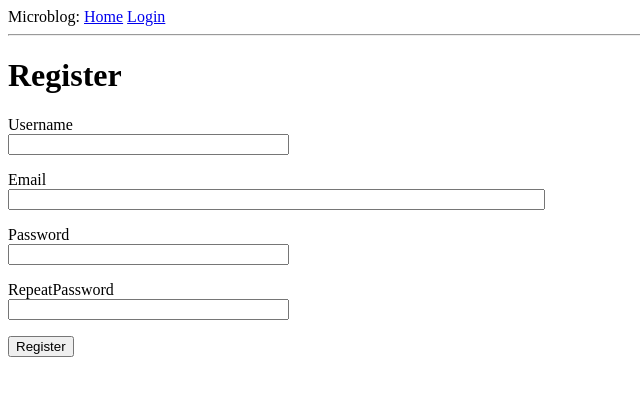
After one commit to SamuelBanya/flaskmicroblog, a Flask app: page /register in a window 1280 px wide. The commit adds this page. Shown: the top 396 px of the page, without its empty margins (0-640 px from the left). Run offline with Flask 3, Linux system fonts and the light colour scheme.

Commit message:
Adding latest changes from part V

```diff
--- a/app/__init__.py
+++ b/app/__init__.py
@@ -3,10 +3,13 @@ from flask import Flask
 from config import Config
 from flask_sqlalchemy import SQLAlchemy
 from flask_migrate import Migrate
+from flask_login import LoginManager
 
 app = Flask(__name__)
 app.config.from_object(Config)
 db = SQLAlchemy(app)
 migrate = Migrate(app, db)
+login = LoginManager(app)
+login.login_view = "login"
 
 from app import routes, models
--- a/app/forms.py
+++ b/app/forms.py
@@ -1,7 +1,10 @@
 #!/usr/bin/env python3
 from flask_wtf import FlaskForm
 from wtforms import StringField, PasswordField, BooleanField, SubmitField
-from wtforms.validators import DataRequired
+from wtforms.validators import ValidationError, DataRequired, Email, EqualTo
+import sqlalchemy as sa
+from app import db
+from app.models import User
 
 
 class LoginForm(FlaskForm):
@@ -9,3 +12,23 @@ class LoginForm(FlaskForm):
     password = StringField("Password", validators=[DataRequired()])
     remember_me = BooleanField("Remember Me")
     submit = SubmitField("Sign In")
+
+
+class RegistrationForm(FlaskForm):
+    username = StringField("Username", validators=[DataRequired()])
+    email = StringField("Email", validators=[DataRequired(), Email()])
+    password = StringField("Password", validators=[DataRequired()])
+    password2 = StringField(
+        "RepeatPassword", validators=[DataRequired(), EqualTo("password")]
+    )
+    submit = SubmitField("Register")
+
+    def validate_username(self, username):
+        user = db.session.scalar(sa.select(User).where(User.username == username.data))
+        if user is not None:
+            raise ValidationError("Please use a different username.")
+
+    def validate_email(self, email):
+        user = db.session.scalar(sa.select(User).where(User.email == email.data))
+        if user is not None:
+            raise ValidationError("Please use a different email address.")
--- a/app/routes.py
+++ b/app/routes.py
@@ -1,11 +1,17 @@
 #!/usr/bin/env python3
-from flask import render_template, flash, redirect, url_for
+from flask import render_template, flash, redirect, url_for, request
 from app import app
-from app.forms import LoginForm
+from app.forms import LoginForm, RegistrationForm
+from flask_login import current_user, login_user, logout_user, login_required
+import sqlalchemy as sa
+from app import db
+from app.models import User
+from urllib.parse import urlsplit
 
 
 @app.route("/")
 @app.route("/index")
+@login_required
 def index():
     user = {"username": "Sam"}
     posts = [
@@ -16,17 +22,45 @@ def index():
             "body": "The purple monkey was cute until it gave my Windows XP machine a virus!",
         },
     ]
-    return render_template("index.html", title="Home", user=user, posts=posts)
+    return render_template("index.html", title="Home Page", posts=posts)
 
 
 @app.route("/login", methods=["GET", "POST"])
 def login():
+    if current_user.is_authenticated:
+        return redirect(url_for("index"))
     form = LoginForm()
     if form.validate_on_submit():
-        flash(
-            "Login requested for user {}, remember_me={}".format(
-                form.username.data, form.remember_me.data
-            )
+        user = db.session.scalar(
+            sa.select(User).where(User.username == form.username.data)
         )
+        if user is None or not user.check_password(form.password.data):
+            flash("Invalid username or password")
+            return redirect(url_for("login"))
+        login_user(user, remember=form.remember_me.data)
+        next_page = request.args.get("next")
+        if not next_page or urlsplit(next_page).netloc != "":
+            next_page = url_for("index")
         return redirect(url_for("index"))
     return render_template("login.html", title="Sign In", form=form)
+
+
+@app.route("/logout")
+def logout():
+    logout_user()
+    return redirect(url_for("index"))
+
+
+@app.route("/register", methods=["GET", "POST"])
+def register():
+    if current_user.is_authenticated:
+        return redirect(url_for("index"))
+    form = RegistrationForm()
+    if form.validate_on_submit():
+        user = User(username=form.username.data, email=form.email.data)
+        user.set_password(form.password.data)
+        db.session.add(user)
+        db.session.commit()
+        flash("Congratulations, you are now a registered user!")
+        return redirect(url_for("login"))
+    return render_template("register.html", title="Register", form=form)
--- a/app/templates/base.html
+++ b/app/templates/base.html
@@ -9,8 +9,12 @@
   </head>
   <body>
     <div>
-      Microblog: <a href="{{ url_for('index') }}">Home</a
-      ><a href="{{ url_for('login')}}">Login</a>
+      Microblog: <a href="{{ url_for('index') }}">Home</a>
+      {% if current_user.is_anonymous %}
+      <a href="{{ url_for('login')}}">Login</a>
+      {% else %}
+      <a href="{{ url_for('logout') }}">Logout</a>
+      {% endif %}
     </div>
     <hr />
     {% with messages = get_flashed_messages() %} {% if messages %}
--- a/app/templates/index.html
+++ b/app/templates/index.html
@@ -1,5 +1,5 @@
 {% extends "base.html" %} {% block content %}
-<h1>Hi, {{user.username}}!</h1>
+<h1>Hi, {{ current_user.username }}!</h1>
 {% for post in posts %}
 <div>
   <p>{{ post.author.username }} says: <b>{{ post.body }}</b></p>
--- a/app/templates/login.html
+++ b/app/templates/login.html
@@ -13,4 +13,5 @@
   <p>{{ form.remember_me() }} {{ form.remember_me.label }}</p>
   <p>{{ form.submit() }}</p>
 </form>
+<p>New User? <a href="{{ url_for('register') }}">Click to Register!</a></p>
 {% endblock %}
--- /dev/null
+++ b/app/templates/register.html
@@ -0,0 +1,35 @@
+{% extends "base.html" %} {% block content %}
+<h1>Register</h1>
+<form action="" method="post">
+  {{ form.hidden_tag() }}
+  <p>
+    {{ form.username.label }}<br />
+    {{ form.username(size=32)}}<br />
+    {% for error in form.username.errors %}
+    <span style="color: red">[{{ error }}]</span>
+    {% endfor %}
+  </p>
+  <p>
+    {{ form.email.label }}<br />
+    {{ form.email(size=64) }}<br />
+    {% for error in form.email.errors %}
+    <span style="color: red">[{{ error }}]</span>
+    {% endfor %}
+  </p>
+  <p>
+    {{ form.password.label }}<br />
+    {{ form.password(size=32) }}<br />
+    {% for error in form.password.errors %}
+    <span style="color: red">[{{ error }}]</span>
+    {% endfor %}
+  </p>
+  <p>
+    {{ form.password2.label }}<br />
+    {{ form.password2(size=32) }}<br />
+    {% for error in form.password2.errors %}
+    <span style="color: red">[{{ error }}]</span>
+    {% endfor %}
+  </p>
+  <p>{{ form.submit() }}</p>
+</form>
+{% endblock %}
```
Also changed, not shown: app/models.py (+15 -1 lines), app.db.
